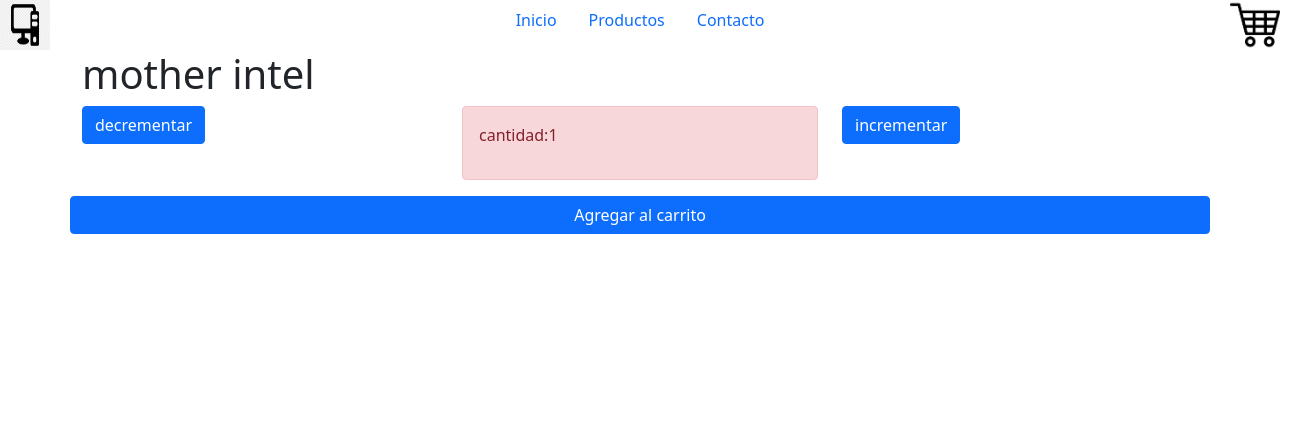
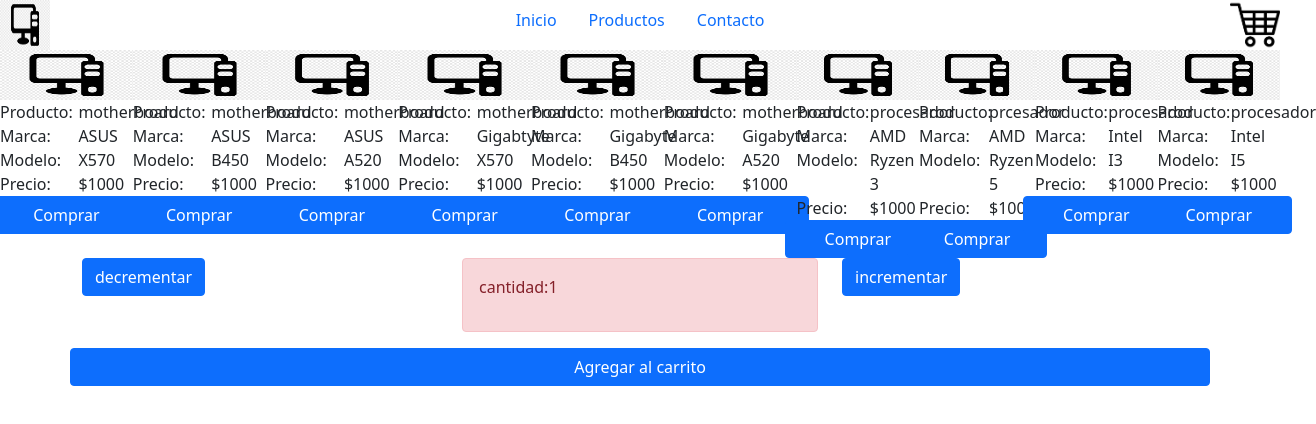
Before and after one commit to vialfmj/vial-ventapc, a React (Create React App) app: page / in a window 1280 px wide. Shown: the top 424 px of the page, 1316 px wide, since content can reach past the window. Built offline with nearby package versions, Linux system fonts and the light colour scheme.

Commit message:
correccion del desafio catalogo con maps

```diff
--- a/src/App.css
+++ b/src/App.css
@@ -23,14 +23,16 @@
   height: 100%;
 }
 .imagenProducto{
-  width: 100px;
+  width: 100%;
   height: 50px;
 }
 .cartaProducto{
-  width: 30%;
+  display: block;
+  width: auto;
   height: auto;
 }
 .contenedorLista{
+  width: 100%;
   display: flex;
   flex-direction: row;
   justify-content: space-around;
--- a/src/components/GetProducts.jsx
+++ b/src/components/GetProducts.jsx
@@ -1,4 +1,3 @@
-
 const productos= [
     {
         "id": "1",
--- a/src/components/Item.jsx
+++ b/src/components/Item.jsx
@@ -1,42 +1,32 @@
-import React,{useState, useEffect} from 'react'
-import { Container, Row, Col } from 'react-bootstrap'
-import Logo from '../images/logo.jpg'
-
-function Item(props) {
-    const [productos, setProductos]= useState([])
-    console.log(productos)
-    useEffect(() => {
-        setProductos(props.arreglo)
-    },[]);
-
+import React from 'react'
+import { Row, Col, Button} from 'react-bootstrap'
+import Logo from '../images/logo.png'
+function Item({prod}) {
     return (
-        <>
-        {
-             productos.map((productos , index) => <div key={index} className='cartaProducto'>
-            <Container >
+            <div className='cartaProducto'>
                 <Row>
                     <img className='imagenProducto' src={Logo} alt="Imagen del producto" />
                 </Row>
                 <Row>
                     <Col xs={6}>Producto: </Col>
-                    <Col xs={6}>{productos.producto} </Col>
+                    <Col xs={6}>{prod.producto} </Col>
                 </Row>
                 <Row>
                     <Col xs={6}>Marca: </Col>
-                    <Col xs={6}>{productos.marca}  </Col>
+                    <Col xs={6}>{prod.marca}  </Col>
                 </Row>
                 <Row>
                     <Col xs={6}>Modelo: </Col>
-                    <Col xs={6}>{productos.modelo}</Col>
+                    <Col xs={6}>{prod.modelo}</Col>
                 </Row>
                 <Row>
                     <Col xs={6}>Precio: </Col>
-                    <Col xs={6}>{productos.precio} </Col>
+                    <Col xs={6}>{prod.precio} </Col>
                 </Row>
-
-            </Container>
-            </div>) }
-            </>
+                <Row>
+                    <Button variant='primary'>Comprar</Button>
+                </Row>
+            </div>
     )
 }
 
--- a/src/components/ItemCount.jsx
+++ b/src/components/ItemCount.jsx
@@ -17,9 +17,6 @@
      return (
         <>
         <div className='container'>
-            <div className="row">
-                <div><h1>mother intel</h1></div>
-            </div>
         <div className="row">
             <div className='col-sm-4'><button onClick={quitar} className='btn btn-primary'>decrementar</button></div>
             <div className='col-sm-4'><Alert variant='danger'><p>cantidad:{count}</p></Alert></div>
--- a/src/components/ItemList.jsx
+++ b/src/components/ItemList.jsx
@@ -1,30 +1,14 @@
 import Item from './Item'
-import { useState, useEffect } from 'react'
-import { getProducts } from './GetProducts'
 
 
-function ItemList(props) {
-
-    const [products,setProducts]= useState([])
-    console.log(products)
-    useEffect(() => {
-        getProducts
-        .then(res=>{
-            const buscar= props.buscar
-            const resultadoBusqueda= res.filter((producto)=>{
-                return producto.marca===buscar
-            })
-            return resultadoBusqueda
-        })
-        .then(resp=> {
-            setProducts(resp)
-        })
-    },[])
-    return (
+function ItemList({products}) {
+return(
+    <>
         <div className='contenedorLista'>
-            <Item arreglo={products}/>
+            {products.map(prod=><Item key={prod.id} prod={prod}/>)}
         </div>
-    )
+    </>
+)
 }
 
 export default ItemList
--- a/src/components/ItemListContainer.jsx
+++ b/src/components/ItemListContainer.jsx
@@ -1,8 +1,7 @@
-import React from 'react'
+import {useState, useEffect} from 'react'
 import ItemList from './ItemList'
 import ItemCount from './ItemCount'
-
-
+import { getProducts } from './GetProducts'
 function ItemListContainer() {
     const agregarAlCarrito=(count)=>{
         if(count > 0)
@@ -10,12 +9,20 @@
         else
         alert('no hay nada que agregar')
     }
+    const [productos,setProductos]= useState([])
+    useEffect(() => {
+        getProducts
+        .then((products)=>{
+            setProductos(products)
+        })
+    }, [])
+    return (
+        <>
+        <ItemList products={productos}/>
+        <ItemCount initial={1} stock='5' onAdd={agregarAlCarrito} />
 
 
-    return (
-        <div className='contenedorLista'>
-        <ItemCount initial={1} stock='5' onAdd={agregarAlCarrito} />
-        </div>
+        </>
     )
 }
 
```
